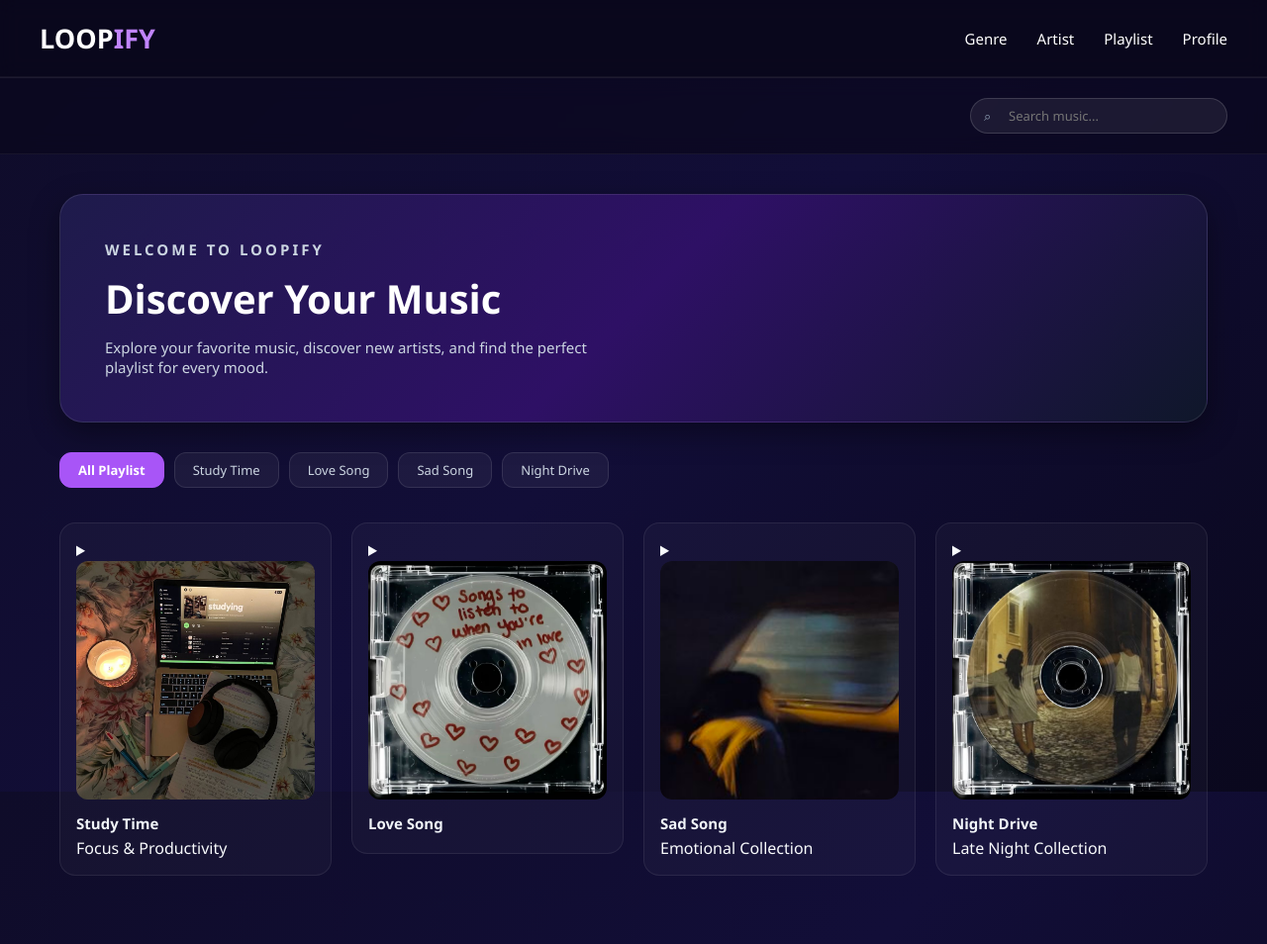
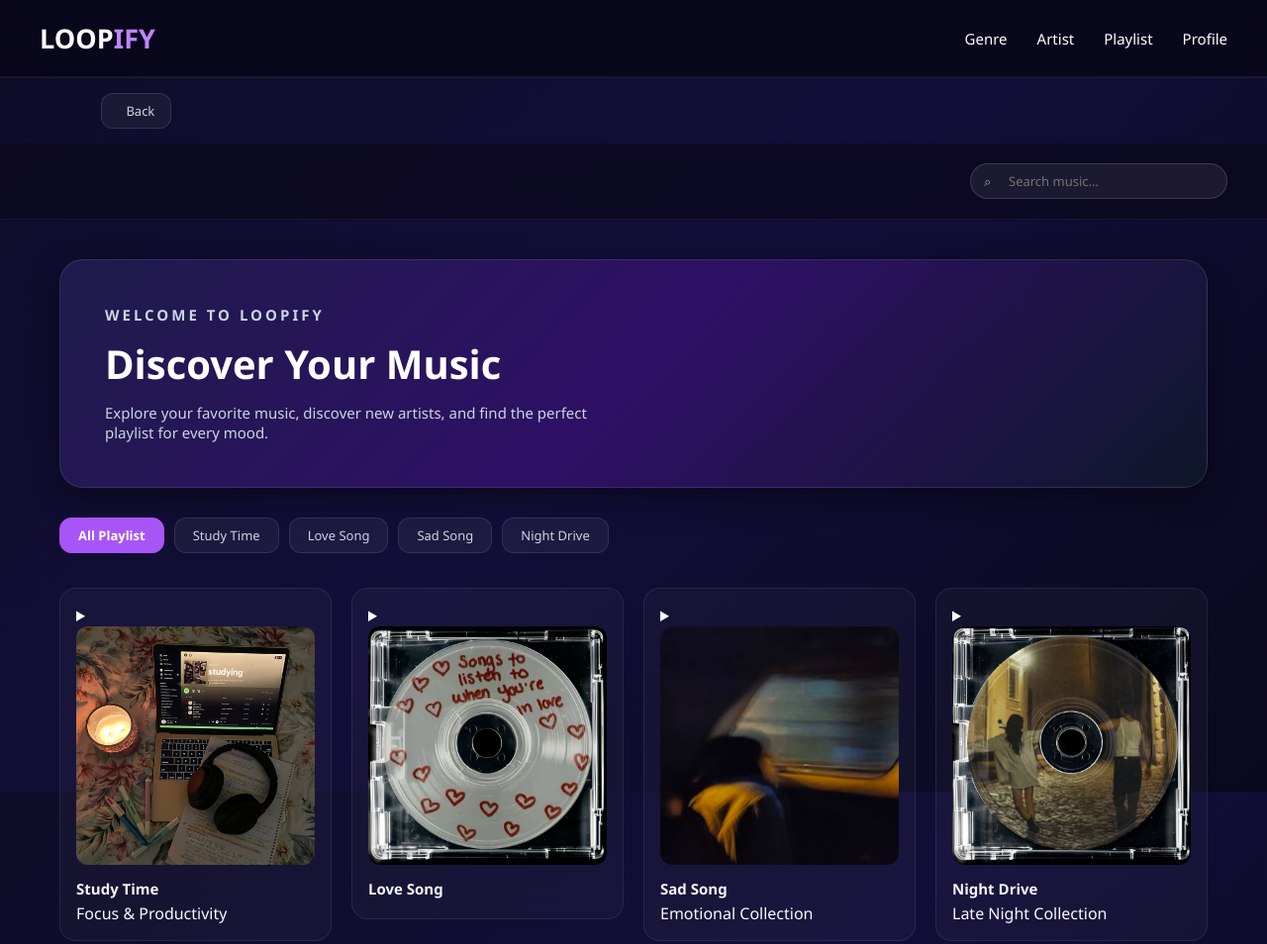
Before and after one commit to jesssssss-svg/TR_Website_musik, a plain HTML site: page playlist.html in a window 1280 px wide. Shown: the top 954 px of the page at 99% size. Drawn offline with Linux system fonts and the light colour scheme.

Commit message:
menghapus foto dan update website

```diff
--- a/artist.css
+++ b/artist.css
@@ -70,6 +70,33 @@ header {
 /* Link menu berubah ungu saat kursor diarahkan */
 .navbar a:hover {
     color: #c084fc;
+}
+
+.back-container {
+    display: flex;
+    align-items: center;
+    padding: 15px 8%;
+}
+
+.back-button {
+    display: inline-flex;
+    align-items: center;
+    gap: 8px;
+    padding: 8px 16px;
+    border-radius: 12px;
+    font-size: 13px;
+    font-weight: 500;
+    text-decoration: none;
+    color: #cbd5e1;
+    background-color: rgba(255, 255, 255, 0.05);
+    border: 1px solid rgba(255, 255, 255, 0.12);
+    transition: all 0.2s;
+}
+
+.back-button:hover {
+    color: #ffffff;
+    border-color: #c084fc;
+    background-color: rgba(168, 85, 247, 0.15);
 }
 
 /* =====================================================
--- a/playlist.css
+++ b/playlist.css
@@ -67,6 +67,34 @@ header:first-of-type {
 
 .navbar a:hover {
     color: #c084fc;
+}
+
+/* Tombol Back sejajar dengan Search bar */
+.back-container {
+    display: flex;
+    align-items: center;
+    padding: 15px 8%;
+}
+
+.back-button {
+    display: inline-flex;
+    align-items: center;
+    gap: 8px;
+    padding: 8px 16px;
+    border-radius: 12px;
+    font-size: 13px;
+    font-weight: 500;
+    text-decoration: none;
+    color: #cbd5e1;
+    background-color: rgba(255, 255, 255, 0.05);
+    border: 1px solid rgba(255, 255, 255, 0.12);
+    transition: all 0.2s;
+}
+
+.back-button:hover {
+    color: #ffffff;
+    border-color: #c084fc;
+    background-color: rgba(168, 85, 247, 0.15);
 }
 
 /* Font & Warna LOOPIFY persis seperti SS (Gradasi Pink/Ungu Muda ke Putih) */
--- a/playlist.html
+++ b/playlist.html
@@ -23,6 +23,13 @@
             </ul>
         </nav>
     </header>
+
+    <!-- BACK BUTTON -->
+    <div class="back-container">
+        <a href="beranda.html" class="back-button">
+            <i class="fa-solid fa-arrow-left"></i> Back
+        </a>
+    </div>
 
     <!-- SEARCH BAR -->
     <header class="navbar">
@@ -90,7 +97,7 @@
                     <summary class="song-card">
 
                         <div class="image-box">
-                            <img src="TR_Website_musik/foto/study_time.png" alt="Study Time">
+                            <img src="foto/study_time.png" alt="Study Time">
                         </div>
 
                         <div class="song-info">
@@ -143,7 +150,7 @@
                     <summary class="song-card">
 
                         <div class="image-box">
-                            <img src="TR_Website_musik/foto/love song.jpg" alt="Love Song">
+                            <img src="foto/love song.jpg" alt="Love Song">
                         </div>
 
                         <div class="song-info">
@@ -195,7 +202,7 @@
                     <summary class="song-card">
 
                         <div class="image-box">
-                            <img src="TR_Website_musik/foto/sad song.jpg" alt="Sad Song">
+                            <img src="foto/sad song.jpg" alt="Sad Song">
                         </div>
 
                         <div class="song-info">
@@ -248,7 +255,7 @@
                     <summary class="song-card">
 
                         <div class="image-box">
-                            <img src="TR_Website_musik/foto/night song.jpg" alt="Night Drive">
+                            <img src="foto/night song.jpg" alt="Night Drive">
                         </div>
 
                         <div class="song-info">
--- a/profile.css
+++ b/profile.css
@@ -69,19 +69,31 @@ header:first-of-type {
    BACK BUTTON
 ========================= */
 .back-container {
+    display: flex;
+    align-items: center;
     padding: 15px 8%;
 }
 
 .back-button {
+    display: inline-flex;
+    align-items: center;
+    gap: 8px;
+    padding: 8px 16px;
+    border-radius: 12px;
+    font-size: 13px;
+    font-weight: 500;
     text-decoration: none;
-    color: #b8b3c7;
-    font-size: 14px;
+    color: #cbd5e1;
+    background-color: rgba(255, 255, 255, 0.05);
+    border: 1px solid rgba(255, 255, 255, 0.12);
+    transition: all 0.2s;
 }
 
 .back-button:hover {
-    color: #a855f7;
+    color: #ffffff;
+    border-color: #c084fc;
+    background-color: rgba(168, 85, 247, 0.15);
 }
-
 
 /* =========================
    PROFILE HEADER
```
Also changed, not shown: artist.html (+7 -0 lines), profile.html (+1 -1 lines).
